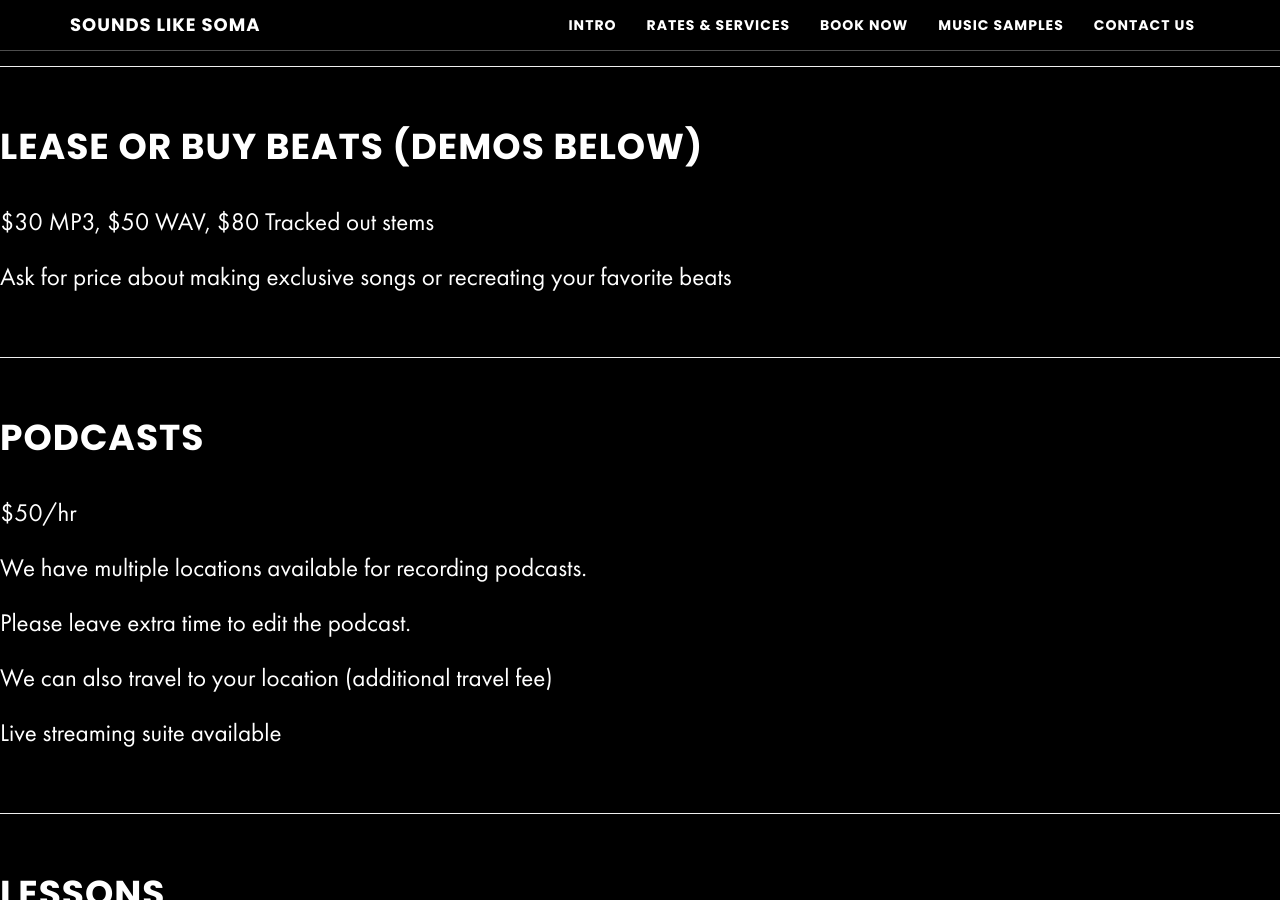
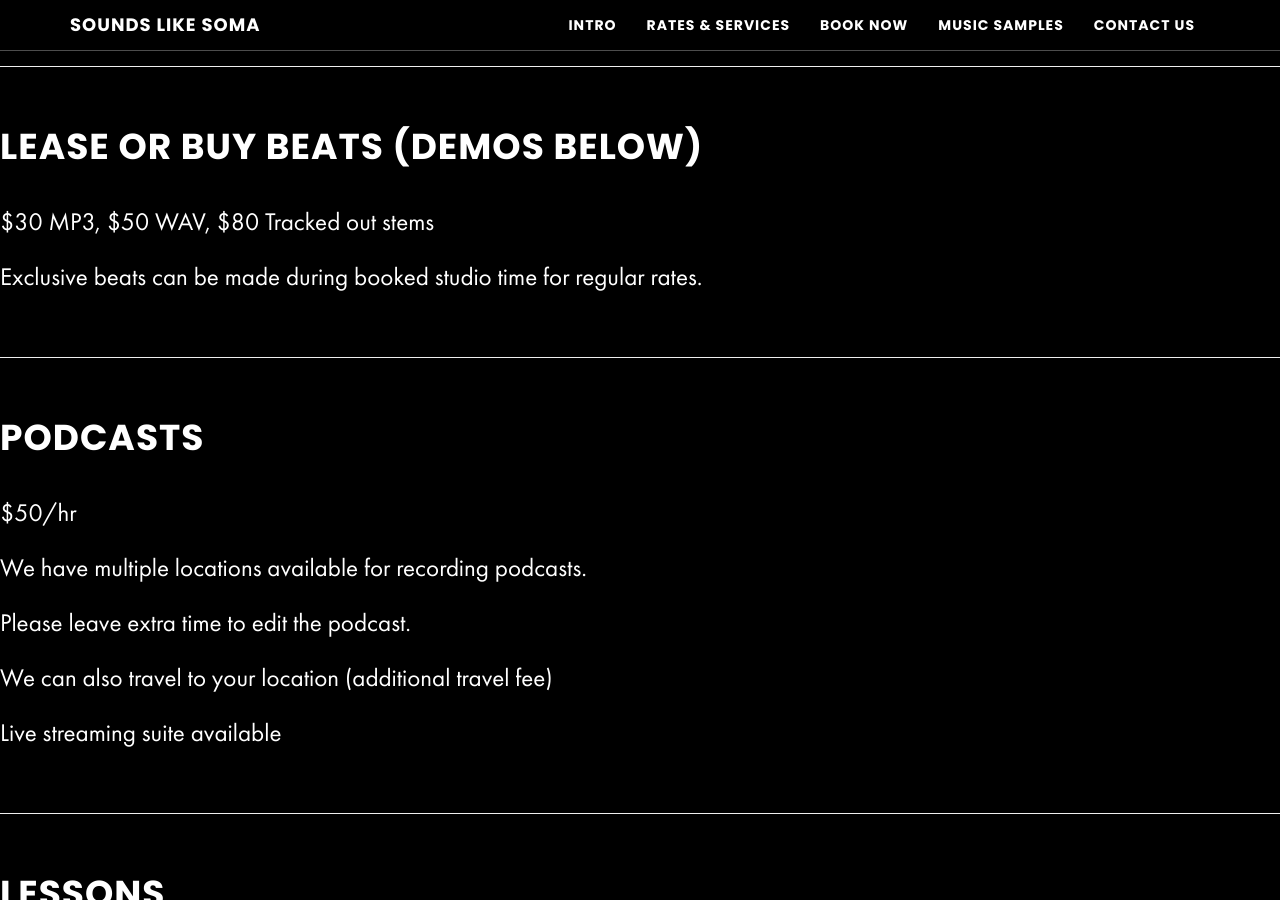
Before and after one commit to zackhanni/Soma-website-classic, a Jekyll site: the page built from _posts/2015-08-02-rates-services.md, in a window 1280 px wide and 900 px high, scrolled down 2856 px. Built offline with Jekyll 4.4.1, drawn with Linux system fonts in a browser that asks for light colours; our own code applies the rules of GitHub Pages for plain Markdown files; some of the changed text lies outside the part shown.

Commit message:
Update 2015-08-02-rates-services.md
changed services wording

```diff
--- a/_posts/2015-08-02-rates-services.md
+++ b/_posts/2015-08-02-rates-services.md
@@ -59,7 +59,7 @@ Mastering is the final step in bringing your recording to its potential. It give
 
 $30 MP3, $50 WAV, $80 Tracked out stems
 
-Ask for price about making exclusive songs or recreating your favorite beats
+Exclusive beats can be made during booked studio time for regular rates.
 
 - - -
 
```
Also changed, not shown: other parts of _posts/2015-08-02-rates-services.md (+2 -0 lines).
